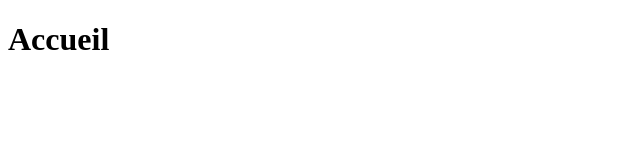
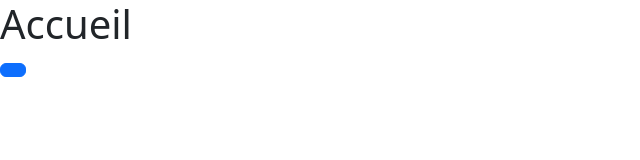
Before and after one commit to damarusyoane/Brief1, a plain HTML site: page index.html in a window 1280 px wide. Shown: the whole page, without its empty margins (0-640 px from the left). Drawn offline with nearby package versions, Linux system fonts and the light colour scheme.

Commit message:
inittt home

```diff
--- a/index.html
+++ b/index.html
@@ -4,8 +4,12 @@
     <meta charset="UTF-8">
     <meta name="viewport" content="width=device-width, initial-scale=1.0">
     <title>Accueil</title>
+    <link href="https://cdn.jsdelivr.net/npm/bootstrap@5.3.3/dist/css/bootstrap.min.css" rel="stylesheet" integrity="sha384-QWTKZyjpPEjISv5WaRU9OFeRpok6YctnYmDr5pNlyT2bRjXh0JMhjY6hW+ALEwIH" crossorigin="anonymous">
+    <script src="https://cdn.jsdelivr.net/npm/bootstrap@5.3.3/dist/js/bootstrap.bundle.min.js" integrity="sha384-YvpcrYf0tY3lHB60NNkmXc5s9fDVZLESaAA55NDzOxhy9GkcIdslK1eN7N6jIeHz" crossorigin="anonymous"></script>
+
 </head>
 <body>
     <h1>Accueil</h1>
+    <a href="" class="btn btn-primary"></a>
 </body>
 </html>
```
